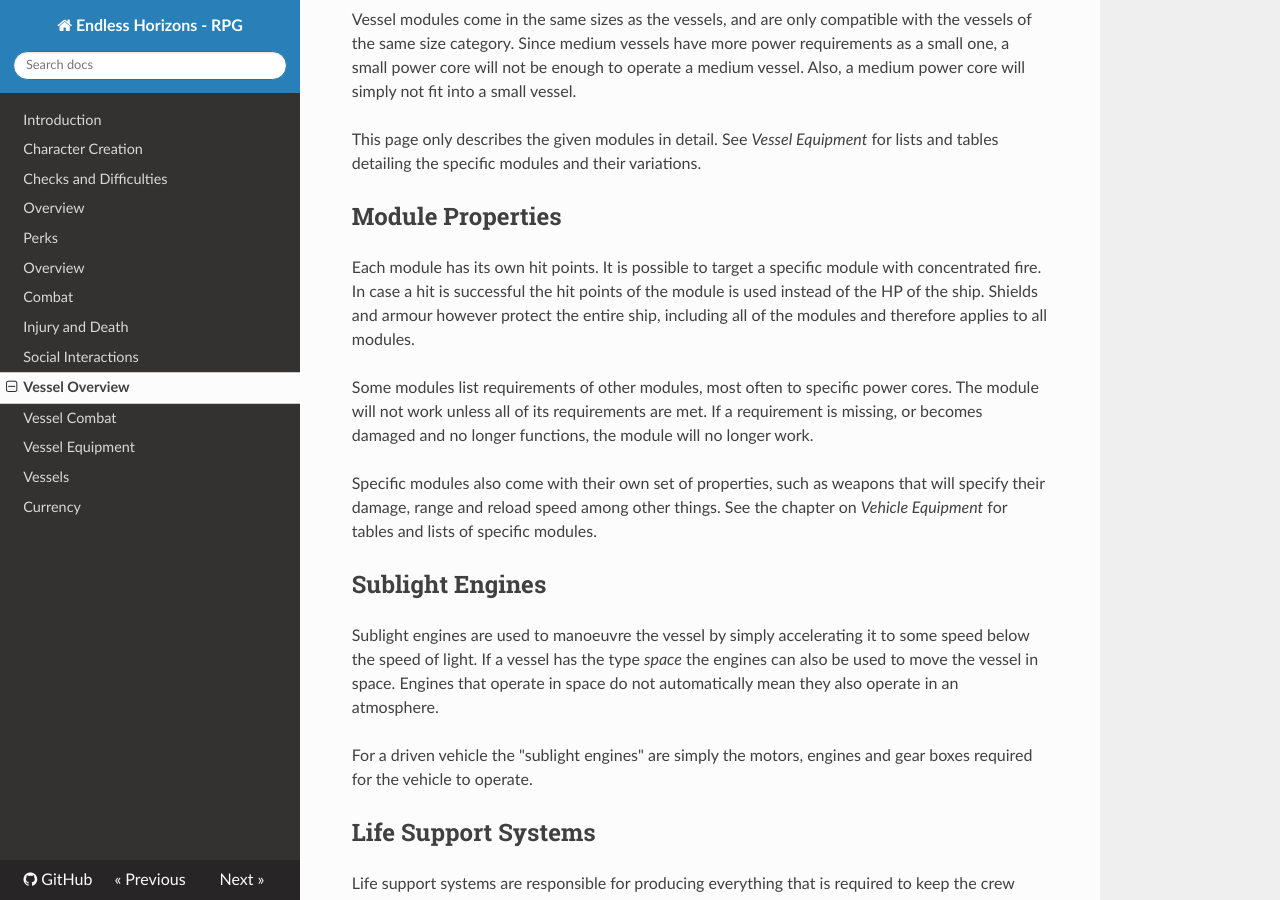
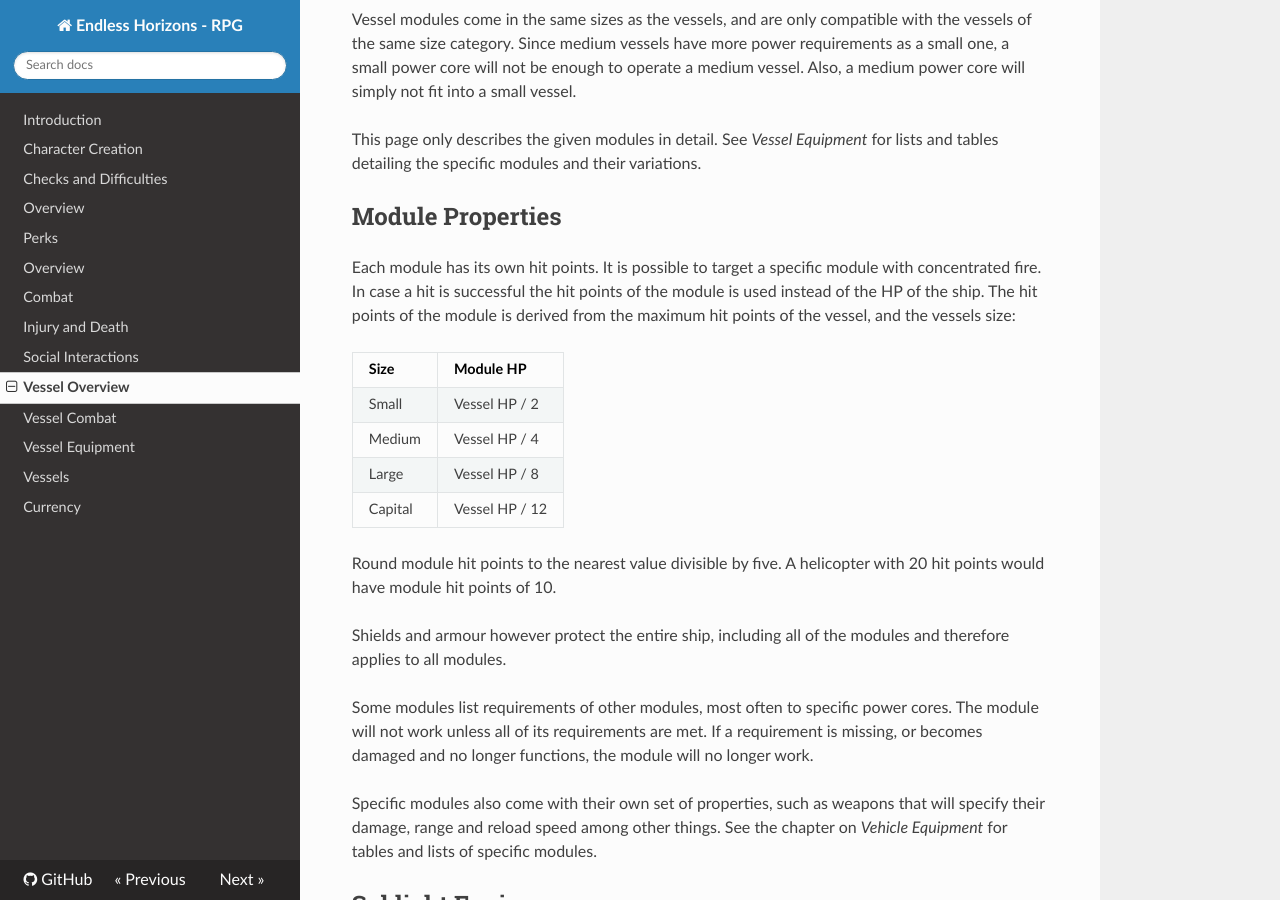
Before and after one commit to ehrpg/rules, an MkDocs documentation site: the page built from docs/vessels.md, in a window 1280 px wide and 900 px high, scrolled down 3551 px. Built offline with MkDocs 1.6.1, drawn with Linux system fonts in a browser that asks for light colours; nearby versions of some CDN libraries; old or Windows-style settings are respelled for this version of MkDocs; some of the changed text lies outside the part shown.

Commit message:
Reformat and specify module HP

```diff
--- a/docs/vessels.md
+++ b/docs/vessels.md
@@ -163,9 +163,21 @@ lists and tables detailing the specific modules and their variations.
 
 Each module has its own hit points. It is possible to target a specific module
 with concentrated fire. In case a hit is successful the hit points of the
-module is used instead of the HP of the ship. Shields and armour however protect
-the entire ship, including all of the modules and therefore applies to all
-modules.
+module is used instead of the HP of the ship. The hit points of the module is
+derived from the maximum hit points of the vessel, and the vessels size:
+
+| Size    | Module HP
+|---------|------------------
+| Small   | Vessel HP / 2
+| Medium  | Vessel HP / 4
+| Large   | Vessel HP / 8
+| Capital | Vessel HP / 12
+
+Round module hit points to the nearest value divisible by five. A helicopter
+with 20 hit points would have module hit points of 10.
+
+Shields and armour however protect the entire ship, including all of
+the modules and therefore applies to all modules.
 
 Some modules list requirements of other modules, most often to specific power
 cores. The module will not work unless all of its requirements are met. If a
```
Also changed, not shown: other parts of docs/vessels.md (+1 -1 lines).
